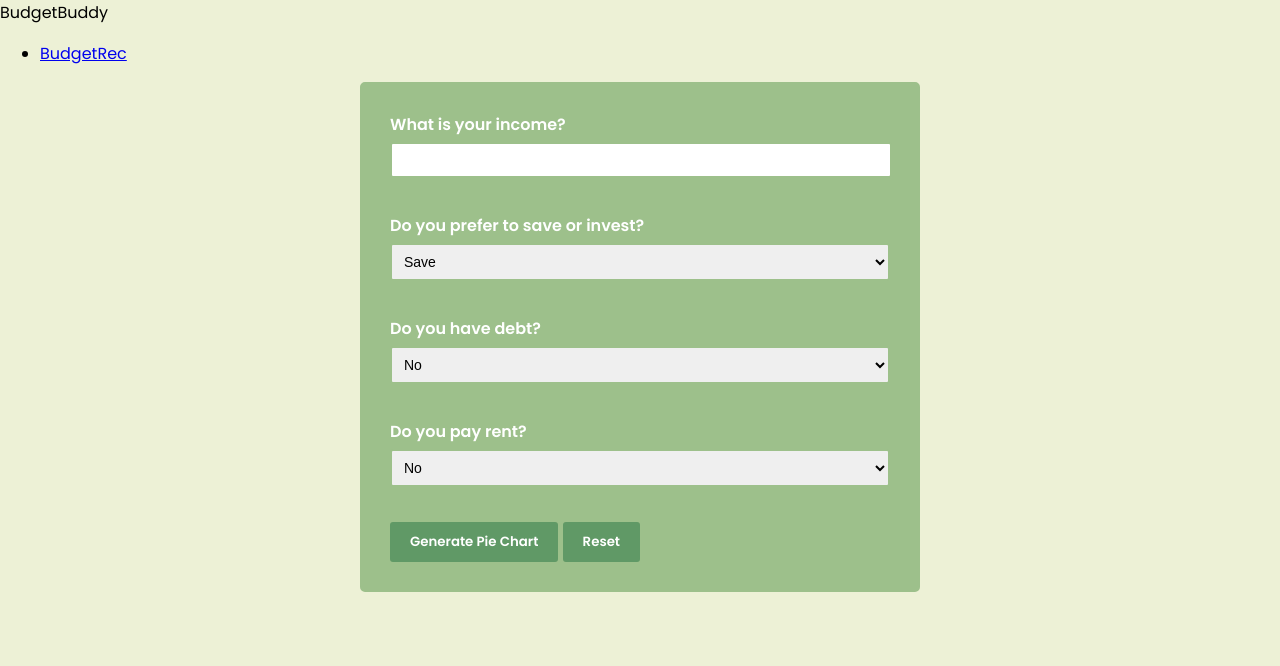
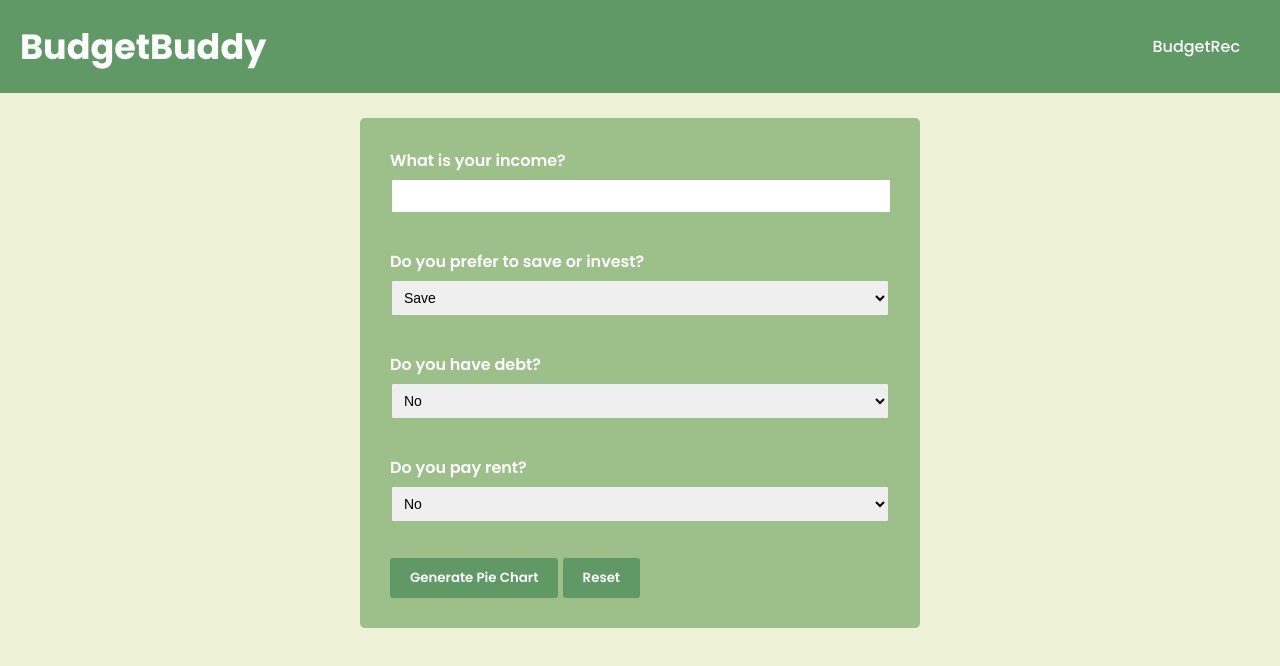
Before and after one commit to OmAgrawal07/empowerFGLI, a plain HTML site: page index.html in a window 1280 px wide. Drawn offline with nearby package versions, Linux system fonts and the light colour scheme.

Commit message:
Update styles.css with navbar styling

```diff
--- a/styles.css
+++ b/styles.css
@@ -66,3 +66,40 @@ h1 {
     max-width: 400px;
     height: auto;
 }
+
+.navbar {
+    display: flex;
+    justify-content: space-between;
+    align-items: center;
+    background-color: #609966;
+    color: white;
+    padding: 20px 20px;
+    margin-bottom: 25px;
+}
+
+.navbar-brand {
+    font-size: 35px;
+    font-weight: bold;
+}
+
+.navbar-nav {
+    list-style: none;
+    margin: 0;
+    padding: 0;
+    display: flex;
+}
+
+.nav-item {
+    margin-right: 20px;
+}
+
+.nav-item a {
+    color: white;
+    text-decoration: none;
+    font-weight: 500;
+}
+
+.nav-item a:hover {
+    color: rgba(144, 238, 144, 0.5)
+
+}
```
